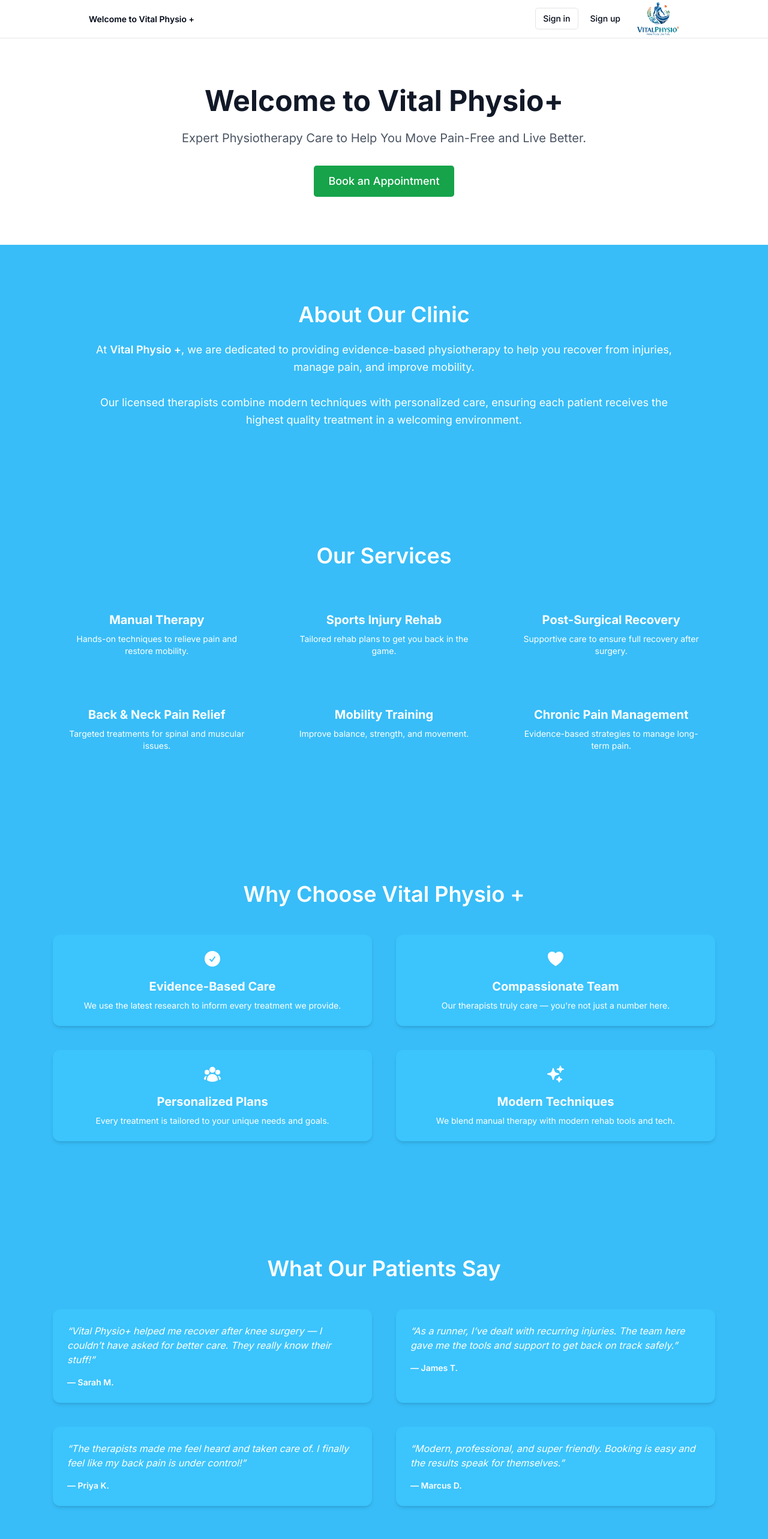
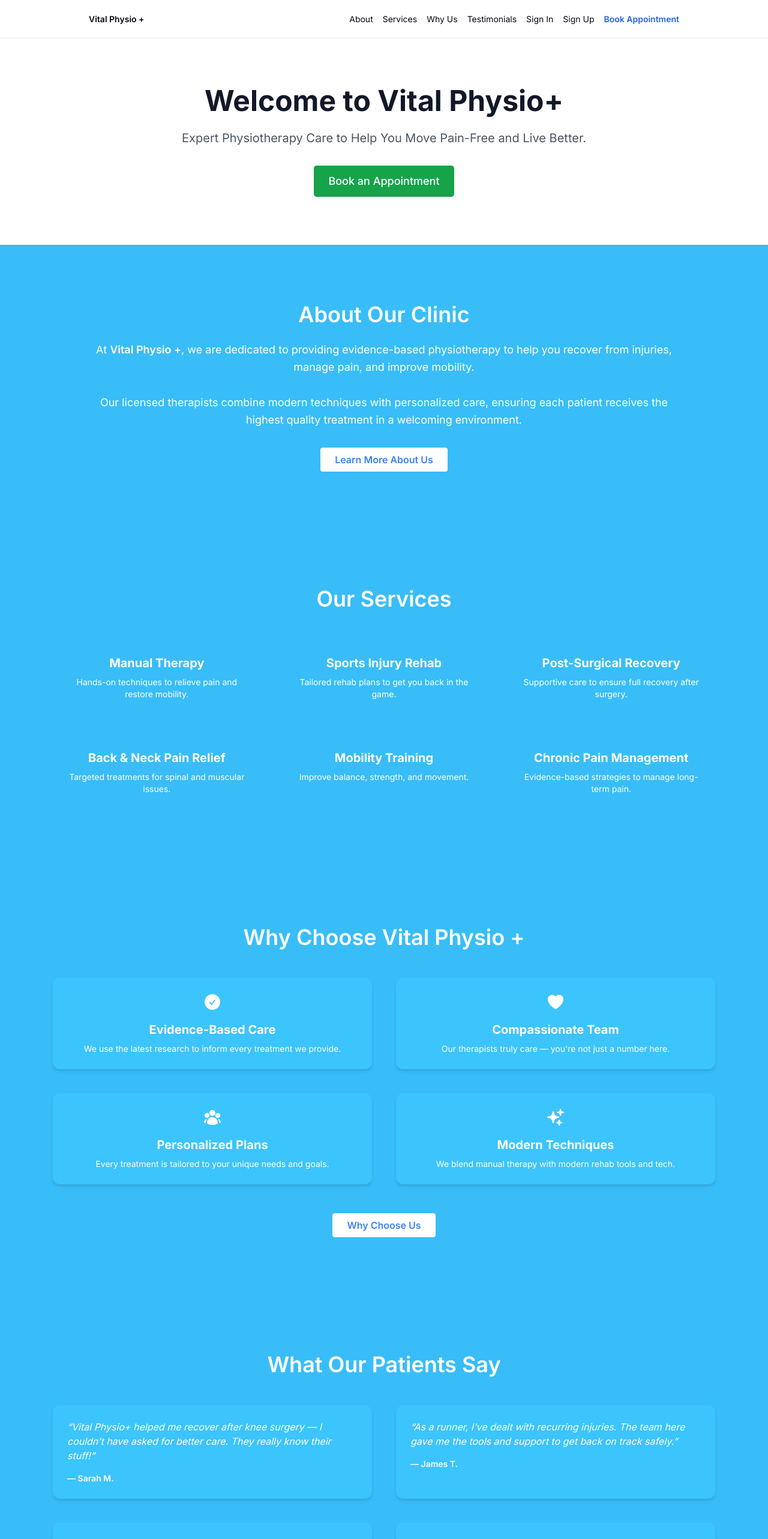
Before and after one commit to ishaan-chadha1/vital-physio-plus, a Next.js app: page / in a window 1280 px wide. Shown: the top 2565 px of the page at 60% size. Built offline with nearby package versions, Linux system fonts and the light colour scheme; no server answers.

Commit message:
Add LandingNavbar component and update page structure; enhance AboutUs, why choose us, Testimonials sections with buttons to pages

```diff
--- /dev/null
+++ b/app/about/page.tsx
@@ -0,0 +1,8 @@
+export default function AboutPage() {
+    return (
+      <div className="p-10">
+        <h1 className="text-3xl font-bold">About Us</h1>
+        <p>Full detailed About Us page content here...</p>
+      </div>
+    );
+  }
--- a/app/page.tsx
+++ b/app/page.tsx
@@ -2,6 +2,7 @@
 
 import AboutUs from "@/components/about-us";
 import Hero from "@/components/hero";
+import LandingNavbar from "@/components/landing-navbar";
 import Services from "@/components/services";
 import Testimonials from "@/components/testimonials";
 import WhyChooseUs from "@/components/why-choose-us";
@@ -9,6 +10,7 @@ import WhyChooseUs from "@/components/why-choose-us";
 export default async function Home() {
   return (
     <>
+      <LandingNavbar/>
       <Hero />
       <AboutUs />
       <Services/>
--- a/components/about-us.tsx
+++ b/components/about-us.tsx
@@ -10,7 +10,7 @@ export default function AboutUs() {
         <h2 className="text-3xl md:text-4xl font-semibold mb-6">
           About Our Clinic
         </h2>
-          <p className="text-lg leading-relaxed">
+        <p className="text-lg leading-relaxed mb-8">
           At <span className="font-semibold">Vital Physio +</span>, we are
           dedicated to providing evidence-based physiotherapy to help you
           recover from injuries, manage pain, and improve mobility.
@@ -20,6 +20,16 @@ export default function AboutUs() {
           care, ensuring each patient receives the highest quality treatment in
           a welcoming environment.
         </p>
+
+        {/* Button */}
+        <div className="mt-8">
+          <a
+            href="/about"
+            className="inline-block bg-white text-blue-500 font-semibold py-2 px-6 rounded hover:bg-gray-100 transition"
+          >
+            Learn More About Us
+          </a>
+        </div>
       </div>
     </section>
   );
--- /dev/null
+++ b/components/landing-navbar.tsx
@@ -0,0 +1,32 @@
+"use client";
+
+import Link from "next/link";
+
+export default function LandingNavbar() {
+  return (
+    <nav className="w-full flex justify-center bg-white border-b border-gray-200 h-16 fixed top-0 z-50">
+      <div className="w-full max-w-5xl flex justify-between items-center px-5 text-sm">
+        {/* Left: Logo */}
+        <div className="flex gap-5 items-center font-semibold">
+          <Link href="/">Vital Physio +</Link>
+        </div>
+
+        {/* Right: Navigation Links */}
+        <div className="flex gap-4 items-center">
+          {/* Scroll to sections */}
+          <a href="#about" className="hover:underline">About</a>
+          <a href="#services" className="hover:underline">Services</a>
+          <a href="#why-choose-us" className="hover:underline">Why Us</a>
+          <a href="#testimonials" className="hover:underline">Testimonials</a>
+
+          {/* Main navigation actions */}
+          <Link href="/sign-in" className="hover:underline">Sign In</Link>
+          <Link href="/sign-up" className="hover:underline">Sign Up</Link>
+          <Link href="/book-appointment" className="hover:underline font-semibold text-blue-600">
+            Book Appointment
+          </Link>
+        </div>
+      </div>
+    </nav>
+  );
+}
--- a/components/testimonials.tsx
+++ b/components/testimonials.tsx
@@ -45,6 +45,16 @@ export default function Testimonials() {
             </motion.div>
           ))}
         </div>
+
+        {/* Button */}
+        <div className="mt-12">
+          <a
+            href="/testimonials"
+            className="inline-block bg-white text-blue-500 font-semibold py-2 px-6 rounded hover:bg-gray-100 transition"
+          >
+            See More Testimonials
+          </a>
+        </div>
       </div>
     </section>
   );
--- a/components/why-choose-us.tsx
+++ b/components/why-choose-us.tsx
@@ -34,7 +34,7 @@ export default function WhyChooseUs() {
   return (
     <section
       className="relative w-screen left-1/2 right-1/2 -ml-[50vw] -mr-[50vw] bg-[#38bdf8] text-white"
-      id="why-us"
+      id="why-choose-us"
     >
       <div className="max-w-6xl mx-auto py-24 px-6 text-center">
         <h2 className="text-3xl md:text-4xl font-semibold mb-12">
@@ -59,6 +59,16 @@ export default function WhyChooseUs() {
             );
           })}
         </div>
+
+        {/* Button */}
+        <div className="mt-12">
+          <a
+            href="/why-us"
+            className="inline-block bg-white text-blue-500 font-semibold py-2 px-6 rounded hover:bg-gray-100 transition"
+          >
+            Why Choose Us
+          </a>
+        </div>
       </div>
     </section>
   );
```
Lines whose indentation alone changed are shown as unchanged.
